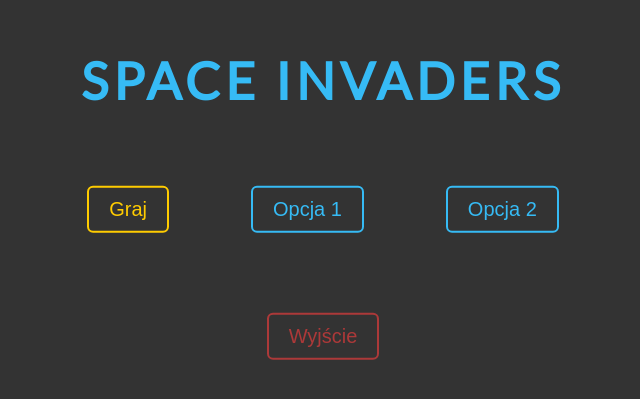
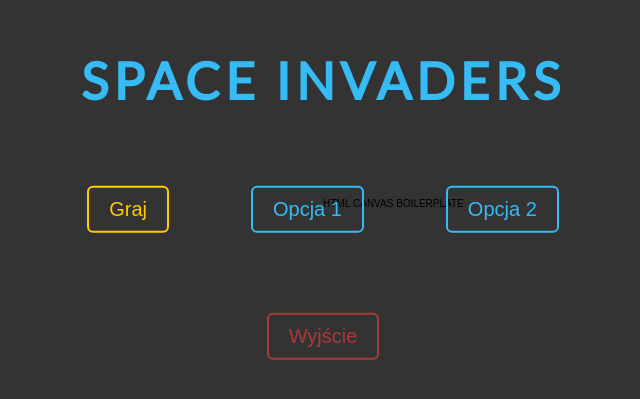
Before and after one commit to EmilSroka/Studies_Project_WDI, a plain HTML site: page index.html in a window 1280 px wide. Shown: the part 193-592 px from the top of the page, 317-957 px from the left. Drawn offline with Linux system fonts and the light colour scheme; files whose address does not match are found by name.

Commit message:
Add canvas boilerplate
Add animation loop
Add (empty) init function
Add mouse object
Add event listeners
Add canvas

```diff
--- a/assets/main.js
+++ b/assets/main.js
@@ -0,0 +1,34 @@
+const canvas = document.querySelector('.o-canvas')
+const c = canvas.getContext('2d')
+
+canvas.width = innerWidth
+canvas.height = innerHeight
+
+const mouse = {
+    x: innerWidth / 2,
+    y: innerHeight / 2
+}
+
+// Event Listeners
+addEventListener('mousemove', event => {
+    mouse.x = event.clientX
+    mouse.y = event.clientY
+})
+
+// Objects
+
+// Implementation
+function init() {
+
+}
+
+// Animation Loop
+function animate() {
+    requestAnimationFrame(animate)
+    c.clearRect(0, 0, canvas.width, canvas.height)
+
+    c.fillText('HTML CANVAS BOILERPLATE', mouse.x, mouse.y)
+}
+
+init()
+animate()
--- a/index.html
+++ b/index.html
@@ -12,6 +12,7 @@
     <script defer src="assets/main.js"></script>
 </head>
 <body>
+    <canvas class="o-canvas">Twoja przeglądrka nie wspiera elementu canvas!</canvas>
     <main class="o-interface">
         <h1 class="c-heading">Space invaders</h1>
         <div class="o-interface__buttons">
```
